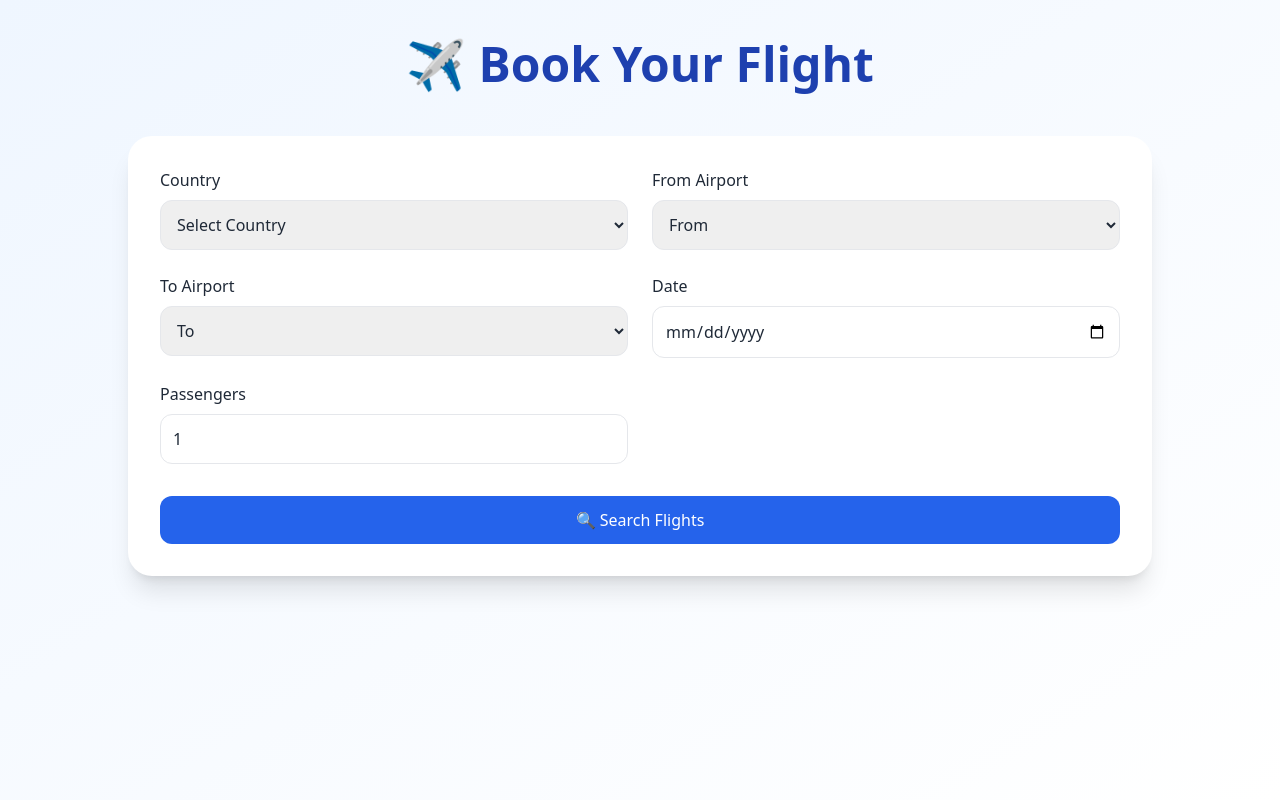
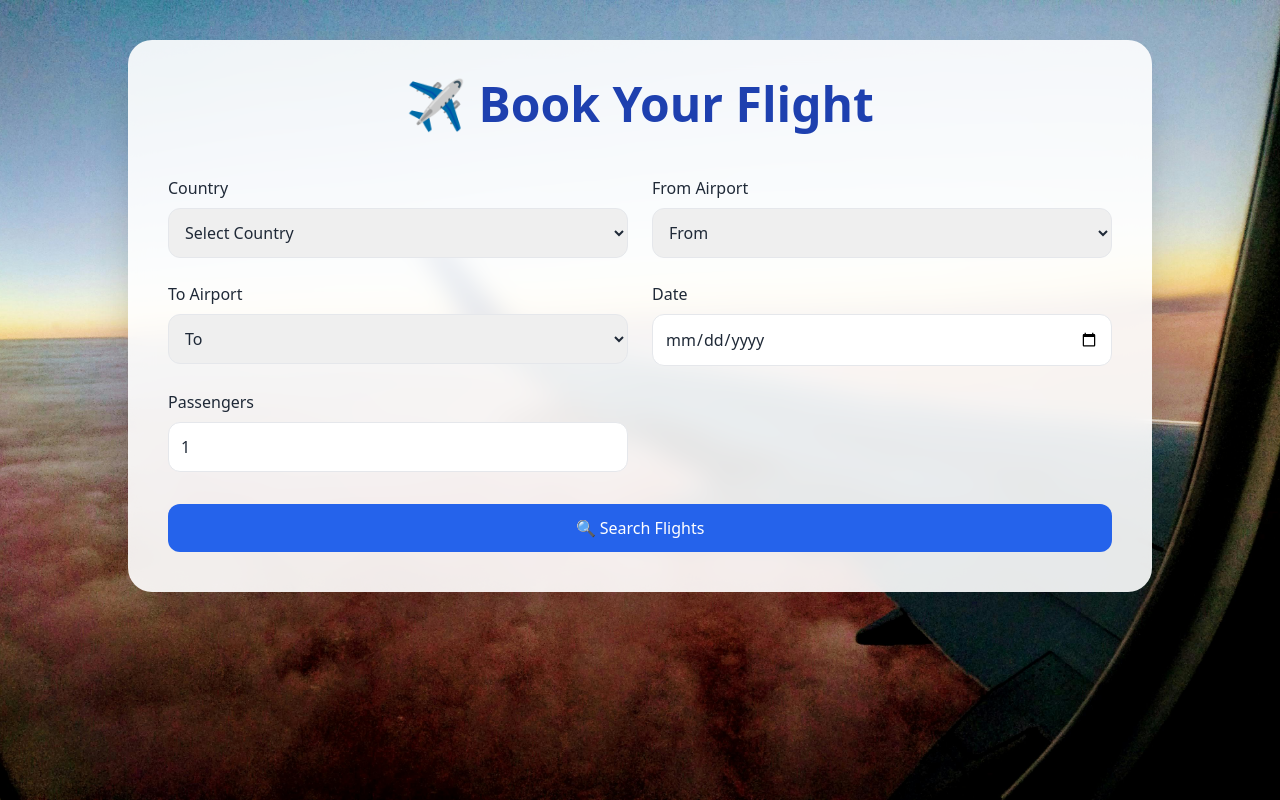
Before and after one commit to ssulochanaherath/flyaway_frontend, a React (Vite) app: page /book-flight in a window 1280 px wide. Built offline with nearby package versions, Linux system fonts and the light colour scheme.

Commit message:
background image added

```diff
--- a/src/pages/BookFlight.tsx
+++ b/src/pages/BookFlight.tsx
@@ -77,14 +77,17 @@ const FlightBooking: React.FC = () => {
     };
 
     return (
-        <div className="min-h-screen bg-gradient-to-br from-blue-50 to-white px-6 py-10 font-sans text-gray-800">
-            <div className="max-w-5xl mx-auto">
+        <div
+            className="min-h-screen bg-cover bg-center bg-no-repeat px-6 py-10 font-sans text-gray-800"
+            style={{ backgroundImage: `url('/flight-bg.jpg')` }} // 🔄 Use your own image path or URL
+        >
+            <div className="bg-white bg-opacity-90 backdrop-blur-md rounded-3xl shadow-2xl max-w-5xl mx-auto p-10">
                 <h1 className="text-4xl md:text-5xl font-bold text-center text-blue-800 mb-12">
                     ✈️ Book Your Flight
                 </h1>
 
                 {/* Booking Form */}
-                <form onSubmit={handleSubmit} className="bg-white p-8 rounded-3xl shadow-xl space-y-8">
+                <form onSubmit={handleSubmit} className="space-y-8">
                     <div className="grid grid-cols-1 md:grid-cols-2 gap-6">
                         <div>
                             <label className="block mb-2 font-medium">Country</label>
@@ -212,7 +215,7 @@ const FlightBooking: React.FC = () => {
                                                     onClick={() => handleSeatToggle(seat)}
                                                     disabled={taken}
                                                     className={`w-10 h-10 rounded-md text-sm font-medium
-                            ${taken
+                                                        ${taken
                                                         ? "bg-gray-300 cursor-not-allowed"
                                                         : selected
                                                             ? "bg-blue-600 text-white"
```
Also changed, not shown: public/flight-bg.jpg (added).
